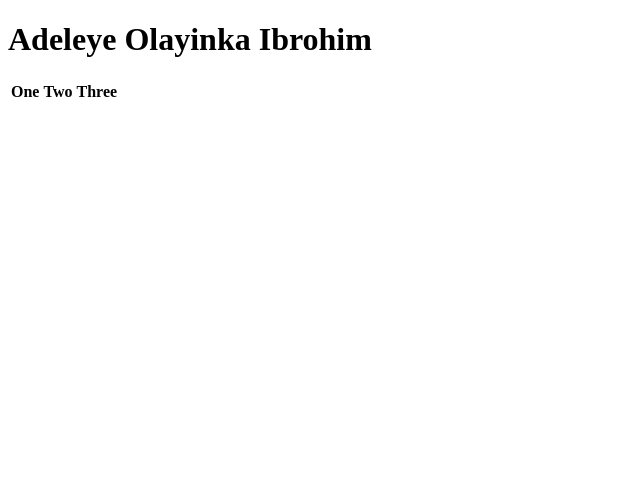
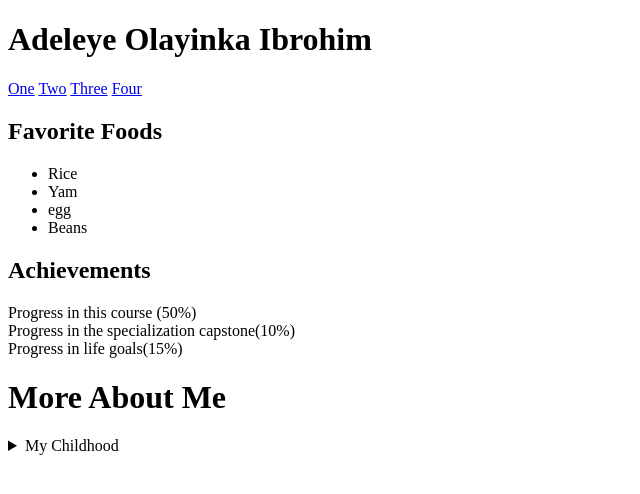
Before and after one commit to Yinkusadel/html5-coursera, a website: page index.html in a window 1280 px wide. Shown: the whole page, without its empty margins (0-640 px from the left). Drawn offline with Linux system fonts and the light colour scheme.

Commit message:
add complete solution to html5 project

```diff
--- a/index.html
+++ b/index.html
@@ -8,16 +8,34 @@
   <body>
     <main>
        <h1>Adeleye Olayinka Ibrohim</h1>
-      <table>
-        <th>One</th>
-        <th>Two</th>
-        <th>Three</th>
-      </table>
+       <nav>
+        <a href="/html/">One</a>
+        <a href="/css/">Two</a>
+        <a href="/js/">Three</a>
+        <a href="/python/">Four</a>
+        </nav>
+      <section>
+      <h1>Favorite Foods</h1>
+      <ul>
+        <li>Rice</li>
+        <li>Yam</li>
+        <li>egg</li>
+        <li>Beans</li>
+      </ul>
+    </section>
 
+    <section>
+      <h1>Achievements</h1>
+      <p>Progress in this course (50%)</br>
+      Progress in the specialization capstone(10%)</br>
+      Progress in life goals(15%)</p>
+    </section>
+      <h1>More About Me</h1>
+      <details>
+        <summary>My Childhood</summary>
+        <p>I grew up in ogudu ojota lagos state</p>
+      </details>
     </main>
-
-
-
 
 
     <footer></footer>
```
